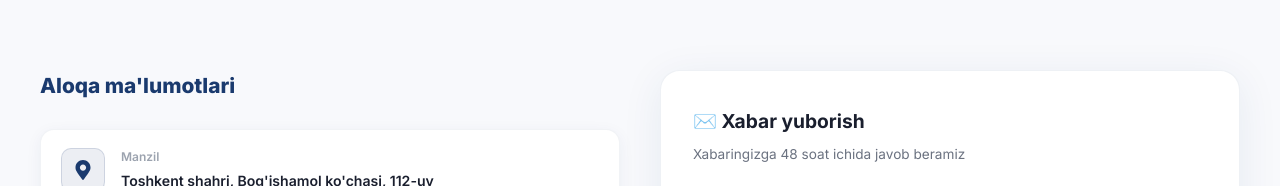
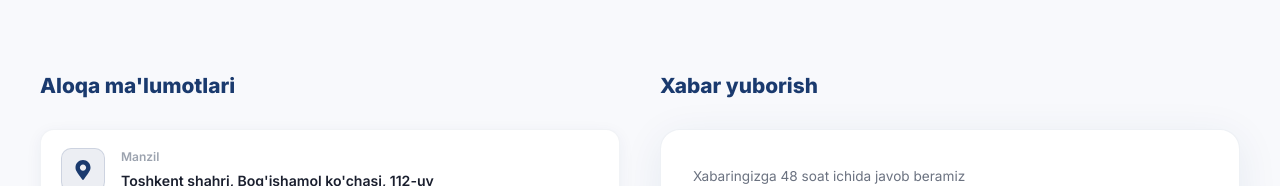
Before and after one commit to MusayevDoniyor/AlTUIT_NEW, a Next.js app: page /contact in a window 1280 px wide. Shown: the part 369-555 px from the top of the page. Built offline with nearby package versions, Linux system fonts and the light colour scheme; no server answers; the database is empty.

Commit message:
fix(contact): align contact form heading and card horizontally with contact details

```diff
--- a/src/app/contact/ContactClient.tsx
+++ b/src/app/contact/ContactClient.tsx
@@ -323,7 +323,19 @@ export default function ContactClient() {
               </div>
             </div>
 
-            {/* Contact form */}
+            {/* Contact form column */}
+            <div>
+              <h2
+                style={{
+                  color: "#1a3a6e",
+                  fontWeight: 800,
+                  fontSize: "1.3rem",
+                  marginBottom: 28,
+                }}
+              >
+                {t.contact_send}
+              </h2>
+
               <div
                 style={{
                   background: "white",
@@ -331,8 +343,6 @@ export default function ContactClient() {
                   padding: "36px 32px",
                   boxShadow: "0 8px 40px rgba(26,58,110,0.08)",
                   border: "1px solid rgba(26,58,110,0.07)",
-                alignSelf: "start",
-                height: "fit-content",
                 }}
               >
                 {maintenanceMode && (
@@ -340,16 +350,6 @@ export default function ContactClient() {
                     <MaintenanceBanner lang={lang} compact />
                   </div>
                 )}
-              <h3
-                style={{
-                  color: "#1a1f2e",
-                  fontWeight: 700,
-                  fontSize: "1.2rem",
-                  marginBottom: 8,
-                }}
-              >
-                ✉️ {t.contact_send}
-              </h3>
               <p
                 style={{
                   color: "#6b7280",
@@ -659,6 +659,7 @@ export default function ContactClient() {
             </div>
           </div>
           </div>
+        </div>
       </section>
 
       <Footer lang={lang} />
```
Lines whose indentation alone changed are shown as unchanged.
